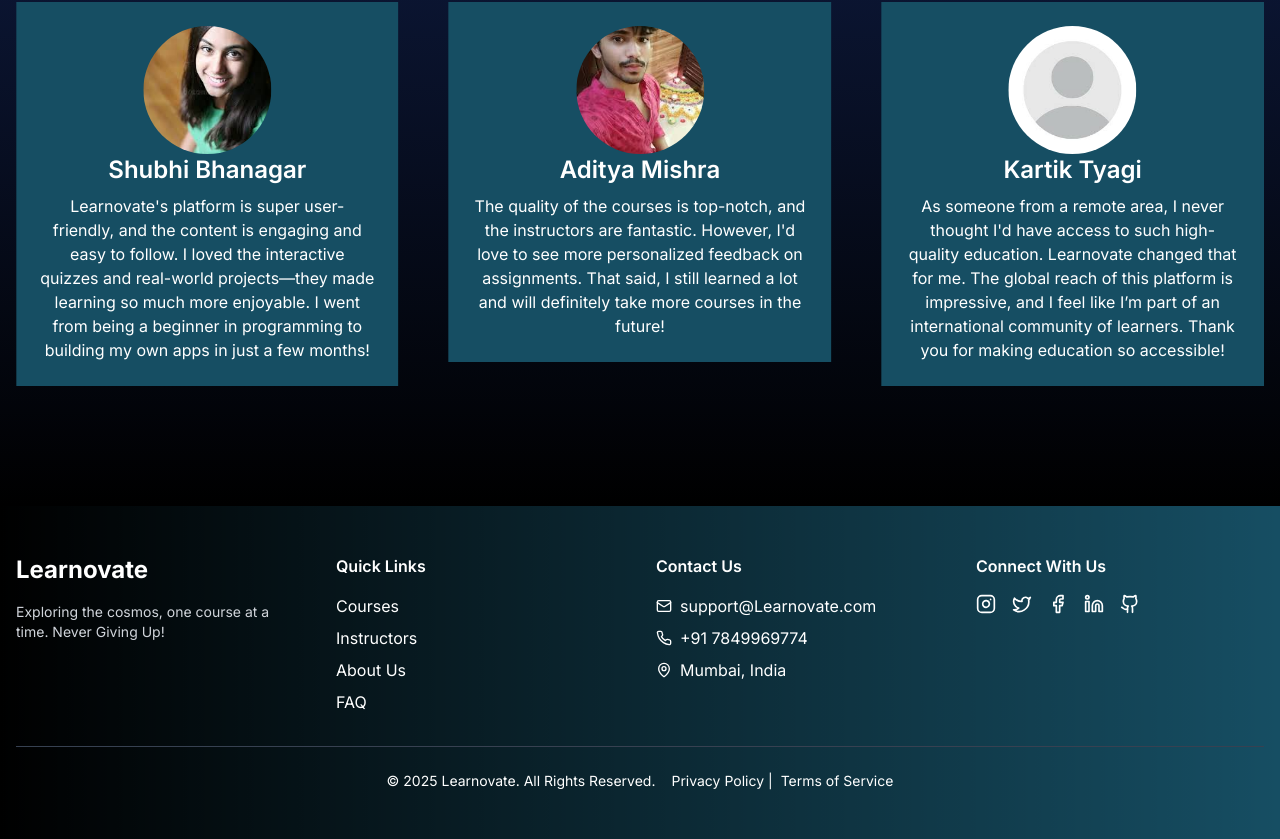
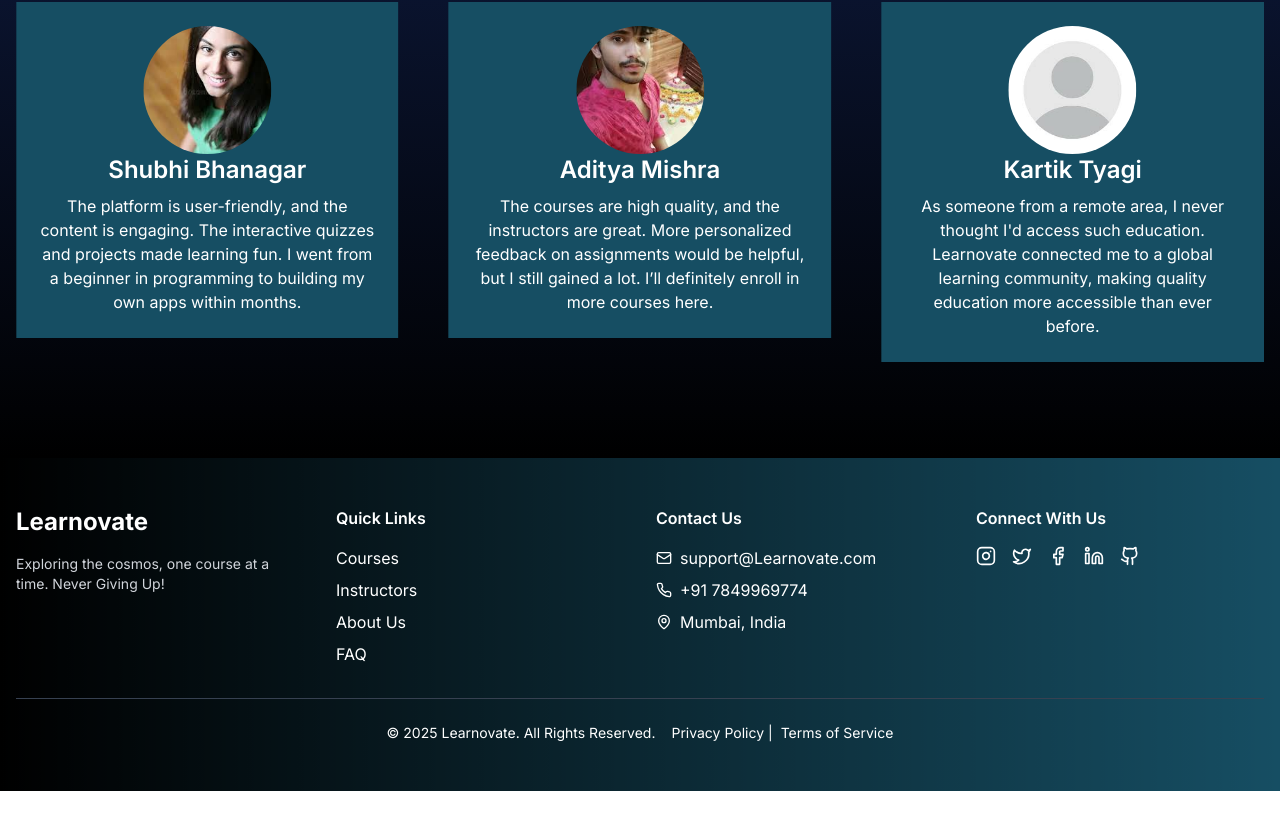
Before and after one commit to krit22301-web/Learnovate, a React (Vite) app in the folder Learnovate - web/Learnovate-app/: page /about in a window 1280 px wide. Shown: the part 1000-1839 px from the top of the page. After the commit the page ends 1791 px from the top, so only its background shows below. Built offline with nearby package versions, Linux system fonts and the light colour scheme.

Commit message:
Update about.jsx

```diff
--- a/Learnovate - web/Learnovate-app/src/Components/about.jsx
+++ b/Learnovate - web/Learnovate-app/src/Components/about.jsx
@@ -25,7 +25,7 @@ function About() {
         <div className="grid grid-cols-1 sm:grid-cols-2 md:grid-cols-3 gap-6 sm:gap-8">
           <motion.div
             whileHover={{ scale: 1.05 }}
-            className="rounded-xl shadow-lg flex items-center justify-center h-full"
+            className="rounded-xl shadow-lg flex items-center justify-center h-full hover:cursor-pointer"
           >
             <div className="bg-cyan-900 p-4 sm:p-6 rounded-xl text-center flex flex-col justify-center h-full">
               <Target className="mx-auto mb-4" size={48} />
@@ -43,7 +43,7 @@ function About() {
           </motion.div>
 
 
-          <motion.div whileHover={{ scale: 1.05 }} className="rounded-xl shadow-lg h-full">
+          <motion.div whileHover={{ scale: 1.05 }} className="rounded-xl shadow-lg h-full hover:cursor-pointer">
             <div className="bg-cyan-900 p-4 sm:p-6 rounded-xl text-center flex flex-col justify-center h-full">
               <Earth className="mx-auto mb-4" size={48} />
               <h3 className="text-xl sm:text-2xl font-semibold mb-4">Global Reach</h3>
@@ -57,7 +57,7 @@ function About() {
             </div>
           </motion.div>
 
-          <motion.div whileHover={{ scale: 1.05 }} className="rounded-xl shadow-lg h-full">
+          <motion.div whileHover={{ scale: 1.05 }} className="rounded-xl shadow-lg h-full hover:cursor-pointer">
             <div className="bg-cyan-900 p-6 rounded-xl text-center flex flex-col justify-between h-full">
               <Telescope className="mx-auto mb-4" size={48} />
               <h3 className="text-xl sm:text-2xl font-semibold mb-4">Our Vision</h3>
@@ -89,7 +89,8 @@ function About() {
                 <img src={p1} className="w-32 h-32 rounded-full object-cover" />
                 <h3 className="text-xl sm:text-2xl font-semibold mb-2">Om Swami</h3>
                 <p className="text-sm sm:text-base">
-                  I can't express how much Learnovate has helped me grow professionally. The courses are incredibly well-structured, and the instructors are experts in their fields. I completed a data science course here, and it gave me the confidence to land my dream job. Highly recommended for anyone looking to upskill!</p>
+                  Learnovate helped me grow professionally. The courses are structured well, and the instructors are experts. I completed a data science course and landed my dream job. Highly recommended for upskilling!
+                </p>
               </div>
             </SwiperSlide>
             <SwiperSlide>
@@ -97,14 +98,17 @@ function About() {
                 <img src={p2} className="w-32 h-32 rounded-full object-cover" />
                 <h3 className="text-xl sm:text-2xl font-semibold mb-2">Shubhi Bhanagar</h3>
                 <p className="text-sm sm:text-base">
-                  Learnovate's platform is super user-friendly, and the content is engaging and easy to follow. I loved the interactive quizzes and real-world projects—they made learning so much more enjoyable. I went from being a beginner in programming to building my own apps in just a few months!</p>
-              </div></SwiperSlide>
+                  The platform is user-friendly, and the content is engaging. The interactive quizzes and projects made learning fun. I went from a beginner in programming to building my own apps within months.
+                </p>
+              </div>
+            </SwiperSlide>
             <SwiperSlide>
               <div className="bg-cyan-900 p-4 sm:p-6 flex flex-col justify-center items-center text-center">
                 <img src={p3} className="w-32 h-32 rounded-full object-cover" />
                 <h3 className="text-xl sm:text-2xl font-semibold mb-2">Aditya Mishra</h3>
                 <p className="text-sm sm:text-base">
-                  The quality of the courses is top-notch, and the instructors are fantastic. However, I'd love to see more personalized feedback on assignments. That said, I still learned a lot and will definitely take more courses in the future!</p>
+                  The courses are high quality, and the instructors are great. More personalized feedback on assignments would be helpful, but I still gained a lot. I’ll definitely enroll in more courses here.
+                </p>
               </div>
             </SwiperSlide>
             <SwiperSlide>
@@ -112,7 +116,8 @@ function About() {
                 <img src={p4} className="w-32 h-32 rounded-full object-cover" />
                 <h3 className="text-xl sm:text-2xl font-semibold mb-2">Kartik Tyagi</h3>
                 <p className="text-sm sm:text-base">
-                  As someone from a remote area, I never thought I'd have access to such high-quality education. Learnovate changed that for me. The global reach of this platform is impressive, and I feel like I’m part of an international community of learners. Thank you for making education so accessible!</p>
+                  As someone from a remote area, I never thought I'd access such education. Learnovate connected me to a global learning community, making quality education more accessible than ever before.
+                </p>
               </div>
             </SwiperSlide>
           </Swiper>
```
